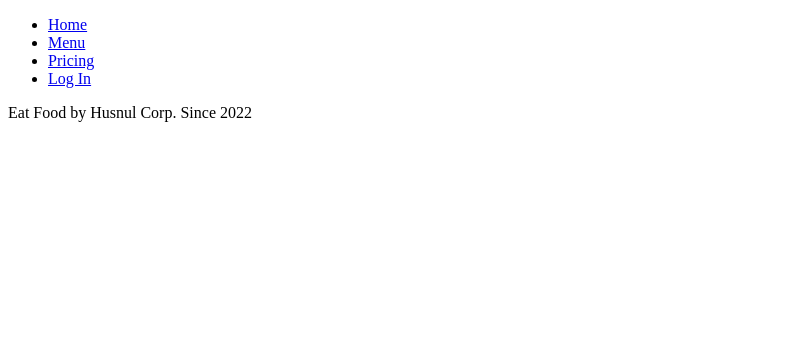
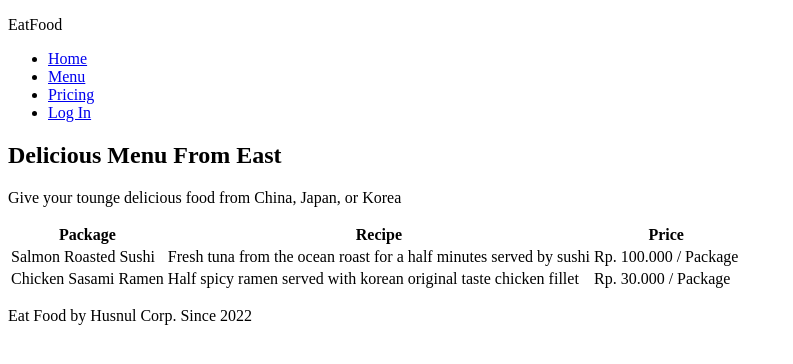
Before and after one commit to husnulnawafil/Basic-HTML5, a plain HTML site: page menu.html in a window 1280 px wide. Shown: the whole page, without its empty margins (0-793 px from the left). Drawn offline with Linux system fonts and the light colour scheme.

Commit message:
add table of menu

```diff
--- a/menu.html
+++ b/menu.html
@@ -4,10 +4,11 @@
     <meta charset="UTF-8">
     <meta http-equiv="X-UA-Compatible" content="IE=edge">
     <meta name="viewport" content="width=device-width, initial-scale=1.0">
-    <title>Eat Food Menu</title>
+    <title>EatFood Menu</title>
 </head>
 <body>
     <nav>
+        <p>EatFood</p>
         <ul>
             <li>
                 <a href="index.html">Home</a>
@@ -24,6 +25,54 @@
         </ul>
     </nav>
 
+    <section>
+          <div>
+            <h1>
+                Delicious Menu From East
+              </h1>
+              <p>
+                Give your tounge delicious food from China, Japan, or Korea
+              </p>
+          </div>
+          <div>
+            <table>
+                <tr>
+                    <th>
+                        Package
+                    </th>
+                    <th>
+                        Recipe
+                    </th>
+                    <th>
+                        Price
+                    </th>
+                </tr>
+                <tr>
+                    <td>
+                        Salmon Roasted Sushi
+                    </td>
+                    <td>
+                        Fresh tuna from the ocean roast for a half minutes served by sushi
+                    </td>
+                    <td>
+                        Rp. 100.000 / Package
+                    </td>
+                </tr>
+                <tr>
+                    <td>
+                        Chicken Sasami Ramen
+                    </td>
+                    <td>
+                        Half spicy ramen served with korean original taste chicken fillet
+                    </td>
+                    <td>
+                        Rp. 30.000 / Package
+                    </td>
+                </tr>
+            </table>
+          </div>
+    </section>
+
     <footer>
         <p>
             Eat Food by Husnul Corp. Since 2022
```
Also changed, not shown: index.html (+1 -0 lines).
